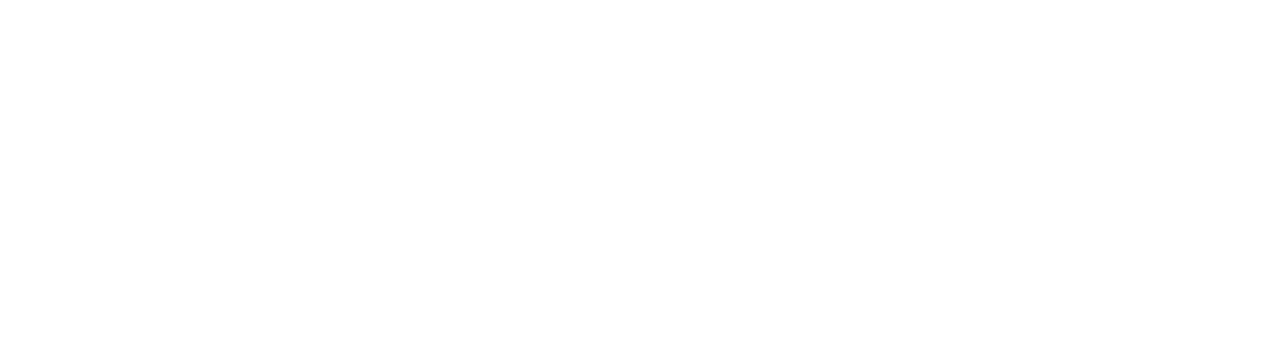
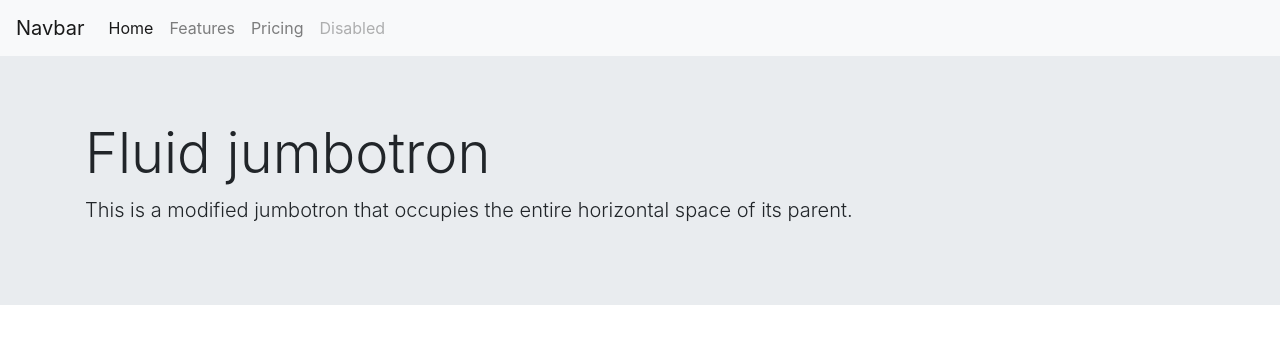
Before and after one commit to elapalm/WIP-News-Scrapper, a plain HTML site: page public/index.html in a window 1280 px wide. Drawn offline with nearby package versions, Linux system fonts and the light colour scheme.

Commit message:
Update index.html

```diff
--- a/public/index.html
+++ b/public/index.html
@@ -4,12 +4,48 @@
 <head>
   <meta charset="UTF-8">
   <title>News Scrapper</title>
+  <!--Bootstrap-->
+  <link rel="stylesheet" href="https://stackpath.bootstrapcdn.com/bootstrap/4.3.1/css/bootstrap.min.css" integrity="sha384-ggOyR0iXCbMQv3Xipma34MD+dH/1fQ784/j6cY/iJTQUOhcWr7x9JvoRxT2MZw1T" crossorigin="anonymous">
 </head>
 
 <body>
 
+  <!--Header with nav buttons-->
+  <nav class="navbar navbar-expand-lg navbar-light bg-light">
+  <a class="navbar-brand" href="#">Navbar</a>
+  <button class="navbar-toggler" type="button" data-toggle="collapse" data-target="#navbarNav" aria-controls="navbarNav" aria-expanded="false" aria-label="Toggle navigation">
+    <span class="navbar-toggler-icon"></span>
+  </button>
+  <div class="collapse navbar-collapse" id="navbarNav">
+    <ul class="navbar-nav">
+      <li class="nav-item active">
+        <a class="nav-link" href="#">Home <span class="sr-only">(current)</span></a>
+      </li>
+      <li class="nav-item">
+        <a class="nav-link" href="#">Features</a>
+      </li>
+      <li class="nav-item">
+        <a class="nav-link" href="#">Pricing</a>
+      </li>
+      <li class="nav-item">
+        <a class="nav-link disabled" href="#" tabindex="-1" aria-disabled="true">Disabled</a>
+      </li>
+    </ul>
+  </div>
+</nav>
+  <!--Jumbotron Header-->
+  <div class="jumbotron jumbotron-fluid">
+  <div class="container">
+    <h1 class="display-4">Fluid jumbotron</h1>
+    <p class="lead">This is a modified jumbotron that occupies the entire horizontal space of its parent.</p>
+  </div>
+</div>
 
 
+<!--Bootstrap JS-->
+  <script src="https://code.jquery.com/jquery-3.3.1.slim.min.js" integrity="sha384-q8i/X+965DzO0rT7abK41JStQIAqVgRVzpbzo5smXKp4YfRvH+8abtTE1Pi6jizo" crossorigin="anonymous"></script>
+<script src="https://cdnjs.cloudflare.com/ajax/libs/popper.js/1.14.7/umd/popper.min.js" integrity="sha384-UO2eT0CpHqdSJQ6hJty5KVphtPhzWj9WO1clHTMGa3JDZwrnQq4sF86dIHNDz0W1" crossorigin="anonymous"></script>
+<script src="https://stackpath.bootstrapcdn.com/bootstrap/4.3.1/js/bootstrap.min.js" integrity="sha384-JjSmVgyd0p3pXB1rRibZUAYoIIy6OrQ6VrjIEaFf/nJGzIxFDsf4x0xIM+B07jRM" crossorigin="anonymous"></script>
 </body>
 
 </html>
```
